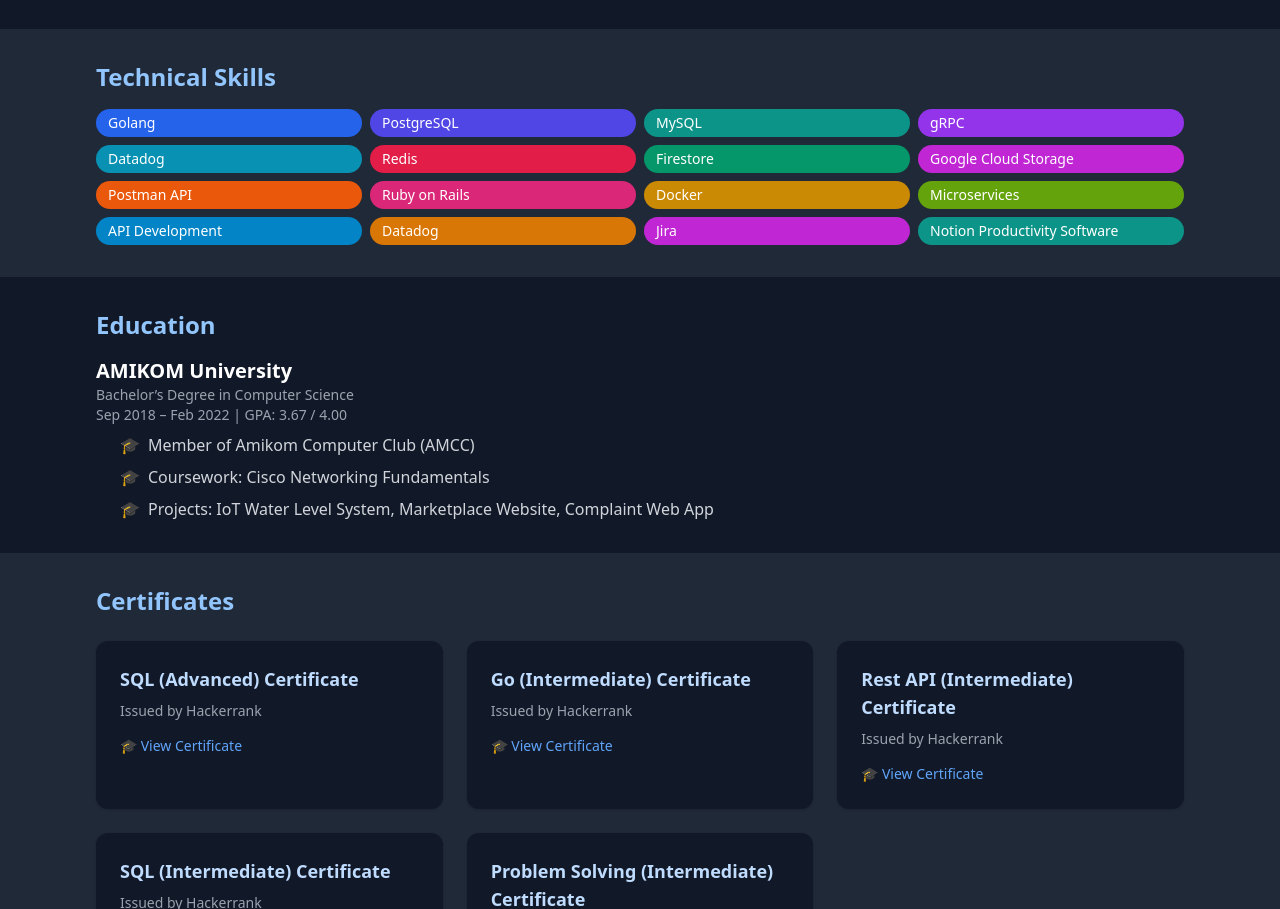
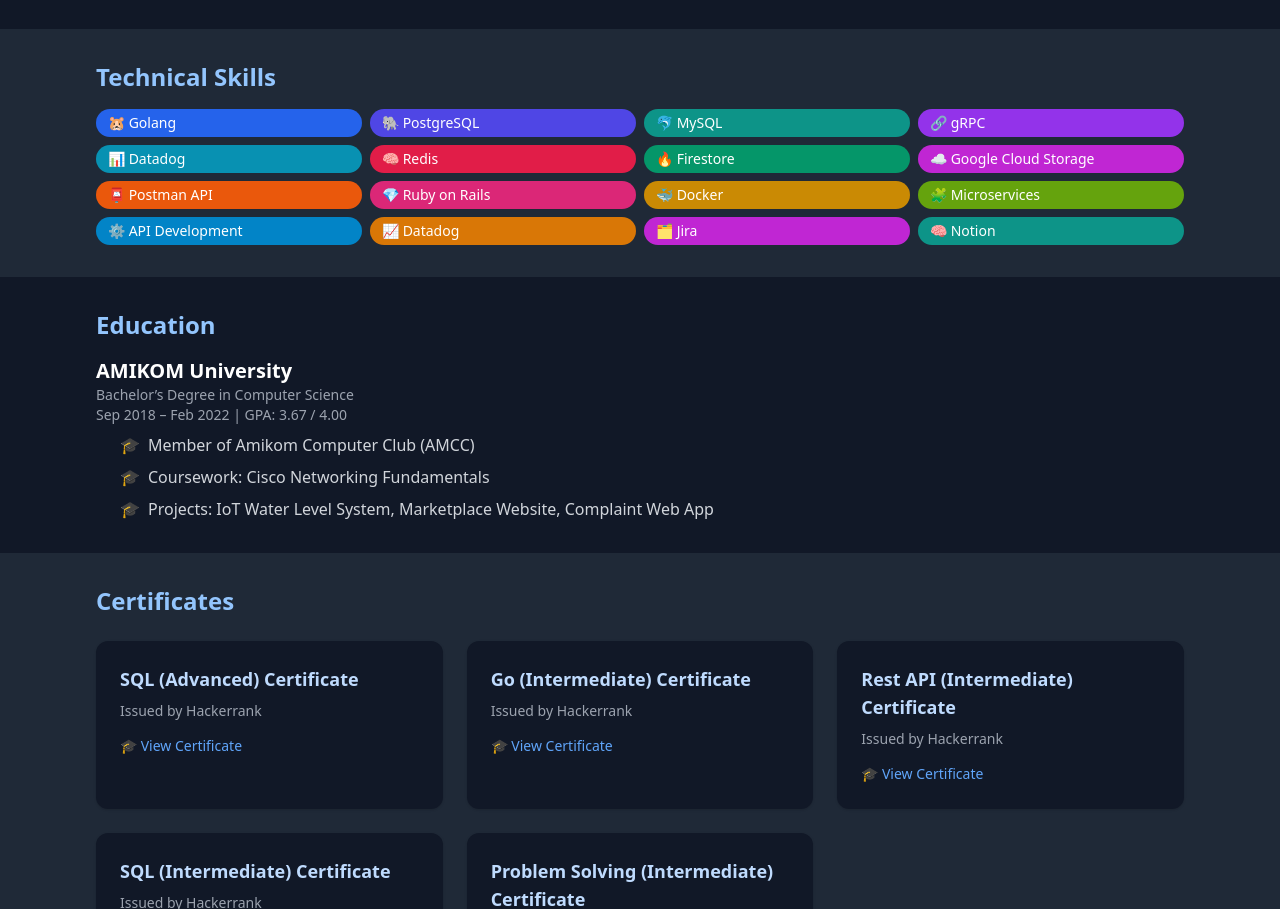
Before and after one commit to Felixmarsa/personal-website, a plain HTML site: page index.html in a window 1280 px wide. Shown: the part 1187-2096 px from the top of the page. Drawn offline with nearby package versions, Linux system fonts and the light colour scheme; no server answers.

Commit message:
add simbol to skills

```diff
--- a/index.html
+++ b/index.html
@@ -106,22 +106,54 @@
   <section id="skills" class="scroll-mt-24 bg-gray-800 px-6 md:px-12 lg:px-24 py-8" data-aos="zoom-in">
     <h2 class="text-2xl font-semibold mb-4 text-blue-300">Technical Skills</h2>
     <div class="grid grid-cols-2 md:grid-cols-3 lg:grid-cols-4 gap-2">
-      <span class="bg-blue-600 rounded-full px-3 py-1 text-sm">Golang</span>
-      <span class="bg-indigo-600 rounded-full px-3 py-1 text-sm">PostgreSQL</span>
-      <span class="bg-teal-600 rounded-full px-3 py-1 text-sm">MySQL</span>
-      <span class="bg-purple-600 rounded-full px-3 py-1 text-sm">gRPC</span>
-      <span class="bg-cyan-600 rounded-full px-3 py-1 text-sm">Datadog</span>
-      <span class="bg-rose-600 rounded-full px-3 py-1 text-sm">Redis</span>
-      <span class="bg-emerald-600 rounded-full px-3 py-1 text-sm">Firestore</span>
-      <span class="bg-fuchsia-600 rounded-full px-3 py-1 text-sm">Google Cloud Storage</span>
-      <span class="bg-orange-600 rounded-full px-3 py-1 text-sm">Postman API</span>
-      <span class="bg-pink-600 rounded-full px-3 py-1 text-sm">Ruby on Rails</span>
-      <span class="bg-yellow-600 rounded-full px-3 py-1 text-sm">Docker</span>
-      <span class="bg-lime-600 rounded-full px-3 py-1 text-sm">Microservices</span>
-      <span class="bg-sky-600 rounded-full px-3 py-1 text-sm">API Development</span>
-      <span class="bg-amber-600 rounded-full px-3 py-1 text-sm">Datadog</span>
-      <span class="bg-fuchsia-600 rounded-full px-3 py-1 text-sm">Jira</span>
-      <span class="bg-teal-600 rounded-full px-3 py-1 text-sm">Notion Productivity Software</span>
+  <span class="flex items-center gap-2 bg-blue-600 rounded-full px-3 py-1 text-sm">
+    🐹 Golang
+  </span>
+      <span class="flex items-center gap-2 bg-indigo-600 rounded-full px-3 py-1 text-sm">
+    🐘 PostgreSQL
+  </span>
+      <span class="flex items-center gap-2 bg-teal-600 rounded-full px-3 py-1 text-sm">
+    🐬 MySQL
+  </span>
+      <span class="flex items-center gap-2 bg-purple-600 rounded-full px-3 py-1 text-sm">
+    🔗 gRPC
+  </span>
+      <span class="flex items-center gap-2 bg-cyan-600 rounded-full px-3 py-1 text-sm">
+    📊 Datadog
+  </span>
+      <span class="flex items-center gap-2 bg-rose-600 rounded-full px-3 py-1 text-sm">
+    🧠 Redis
+  </span>
+      <span class="flex items-center gap-2 bg-emerald-600 rounded-full px-3 py-1 text-sm">
+    🔥 Firestore
+  </span>
+      <span class="flex items-center gap-2 bg-fuchsia-600 rounded-full px-3 py-1 text-sm">
+    ☁️ Google Cloud Storage
+  </span>
+      <span class="flex items-center gap-2 bg-orange-600 rounded-full px-3 py-1 text-sm">
+    📮 Postman API
+  </span>
+      <span class="flex items-center gap-2 bg-pink-600 rounded-full px-3 py-1 text-sm">
+    💎 Ruby on Rails
+  </span>
+      <span class="flex items-center gap-2 bg-yellow-600 rounded-full px-3 py-1 text-sm">
+    🐳 Docker
+  </span>
+      <span class="flex items-center gap-2 bg-lime-600 rounded-full px-3 py-1 text-sm">
+    🧩 Microservices
+  </span>
+      <span class="flex items-center gap-2 bg-sky-600 rounded-full px-3 py-1 text-sm">
+    ⚙️ API Development
+  </span>
+      <span class="flex items-center gap-2 bg-amber-600 rounded-full px-3 py-1 text-sm">
+    📈 Datadog
+  </span>
+      <span class="flex items-center gap-2 bg-fuchsia-600 rounded-full px-3 py-1 text-sm">
+    🗂️ Jira
+  </span>
+      <span class="flex items-center gap-2 bg-teal-600 rounded-full px-3 py-1 text-sm">
+    🧠 Notion
+  </span>
     </div>
   </section>
 
```
